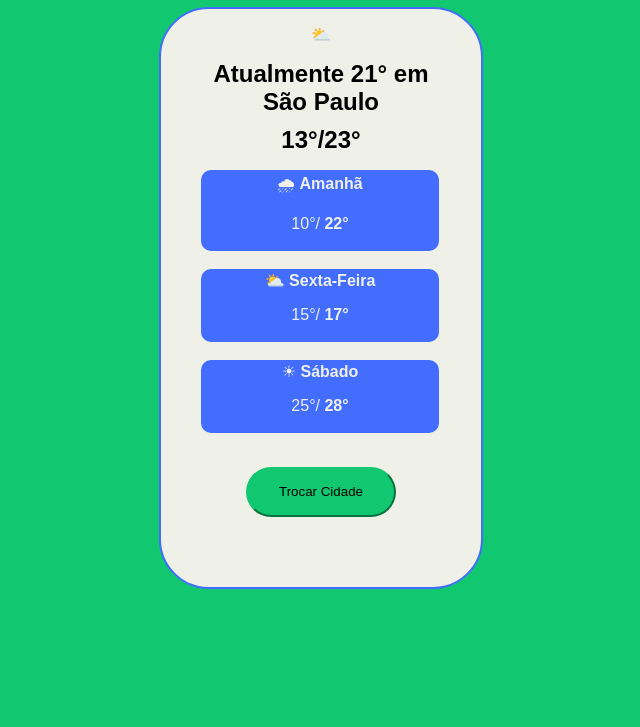
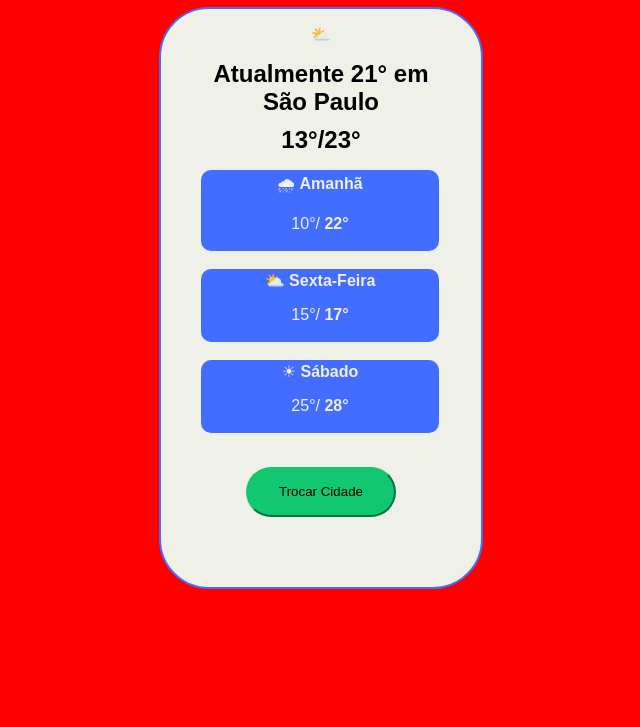
Before and after one commit to Laviniafb/DAD_atvp2_Agrp6, a plain HTML site: page index.html in a window 1280 px wide. Shown: the part 73-800 px from the top of the page, without its empty margins (319-959 px from the left). Drawn offline with Linux system fonts and the light colour scheme.

Commit message:
commit melhor cor

```diff
--- a/style.css
+++ b/style.css
@@ -1,5 +1,5 @@
 body {
-    background-color: #11c76f;
+    background-color: red;
   }
   h1{
       text-align: center; text-decoration: underline;
--- a/style2.css
+++ b/style2.css
@@ -1,5 +1,5 @@
 body {
-    background-color: #11c76f;
+    background-color: red;
   }
   h1 {
     text-align: center;
```
